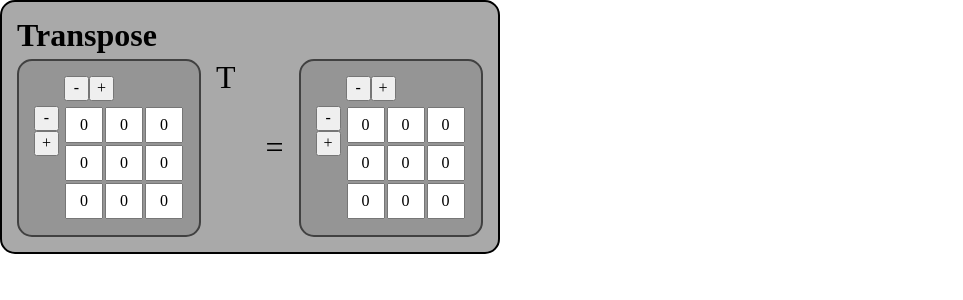
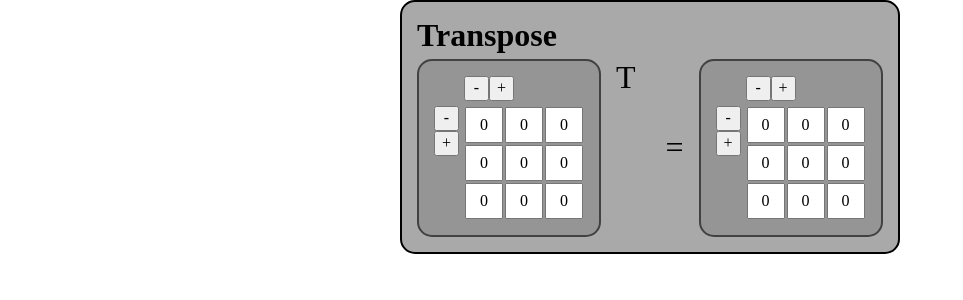
Before and after one commit to DEsimas/matrix-calc, a React app: page / in a window 1280 px wide. Shown: the top 300 px of the page, without its empty margins (0-963 px from the left). Built offline with nearby package versions, Linux system fonts and the light colour scheme.

Commit message:
movement

```diff
--- a/src/components/Input.js
+++ b/src/components/Input.js
@@ -16,7 +16,13 @@ const Input = (props) => {
                     {
                         vector.map((element, column) => {
                             return (
-                                <input disabled={props.disabled} key={row.toString() + column.toString()} type={'number'} value={element} onChange={(e) => onValueChange(e.target.valueAsNumber, row, column)}></input>
+                                <input
+                                    disabled={props.disabled}
+                                    key={row.toString() + column.toString()}
+                                    type={'number'}
+                                    value={element}
+                                    onChange={(e) => onValueChange(e.target.valueAsNumber, row, column)}
+                                    onMouseDown={(e) => e.stopPropagation()}></input>
                             )
                         })
                     }
--- a/src/components/Transpose.js
+++ b/src/components/Transpose.js
@@ -6,9 +6,18 @@ import './Transpose.css'
 const Transpose = () => {
     const [matrix1, setMatrix1] = useState(getZeroMatrix(3, 3))
     const [matrix2, setMatrix2] = useState(getZeroMatrix(3, 3))
+    const [isMoving, setIsMoving] = useState(false)
+    const [position, setPosition] = useState({ top: 0, left: 400 })
 
     return (
-        <div className='transpose'>
+        <div onMouseDown={(e) => { setIsMoving(true) }} onMouseUp={() => { setIsMoving(false) }}
+            onMouseMove={(e) => {
+                if (isMoving) {
+                    setPosition({ top: position.top + e.movementY, left: position.left + e.movementX })
+                }
+            }}
+            onMouseLeave={() => setIsMoving(false)}
+            style={{ position: 'absolute', ...position }} className='transpose'>
             <h2 className='transpose-header'>Transpose</h2>
             <div className='transpose-desktop'>
                 <div className='transpose-input'>
```
